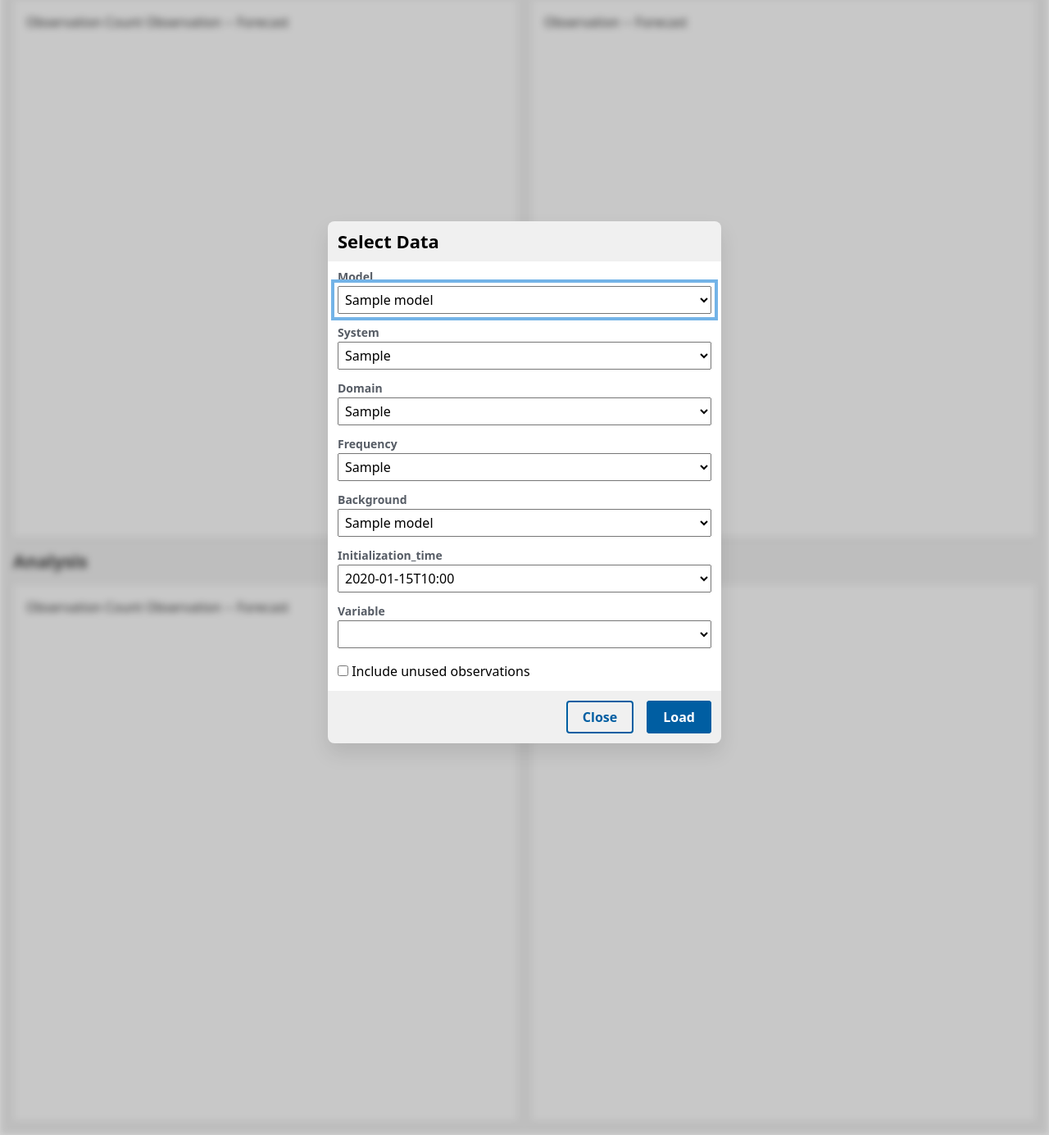
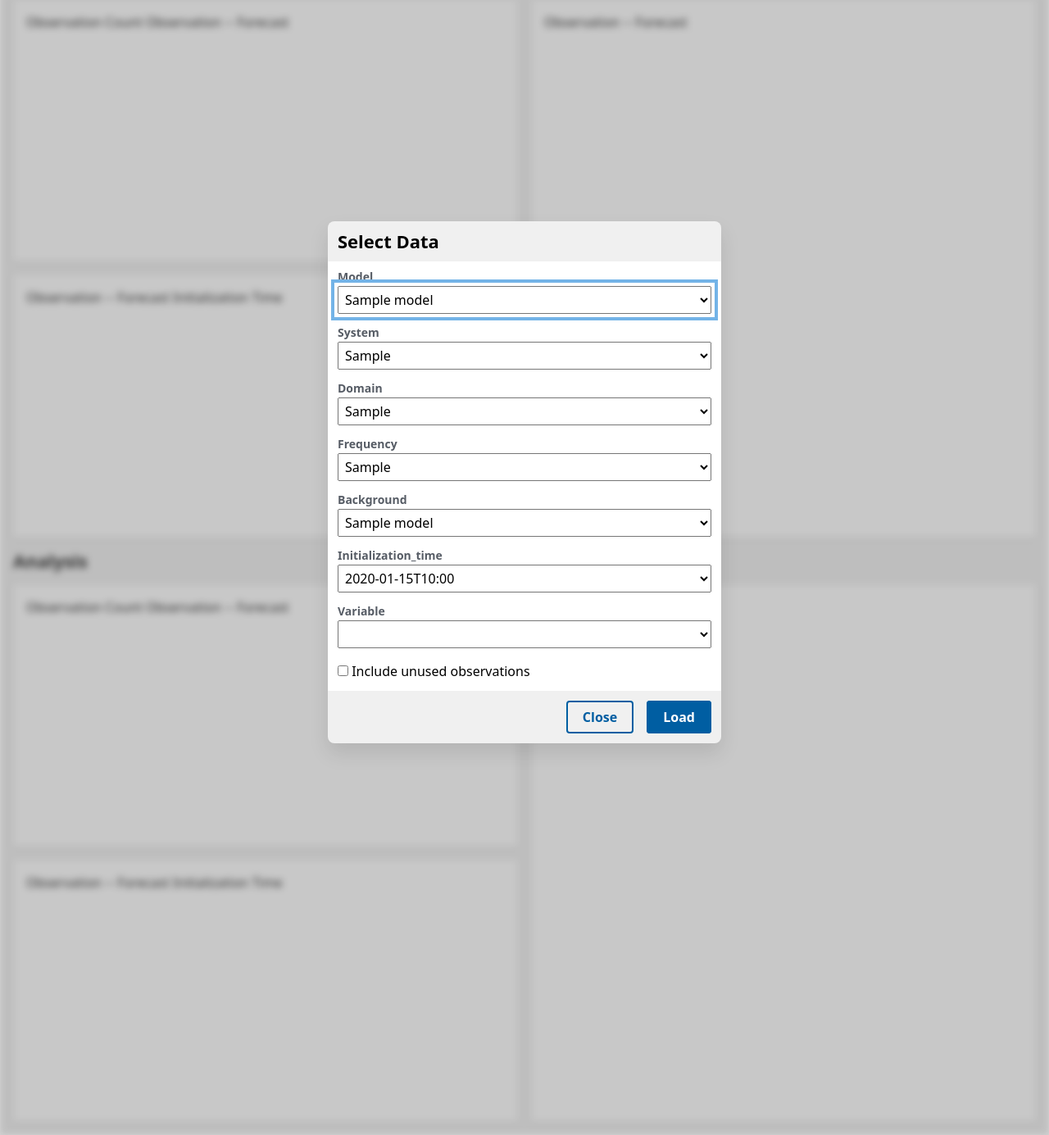
Before and after one commit to NOAA-GSL/unified-graphics, a Flask app: page / in a window 1280 px wide. Shown: the part 208-1593 px from the top of the page at 82% size. Run offline with Flask 3, Linux system fonts and the light colour scheme; tables that the repository leaves empty hold one stand-in row (values such as "Sample post").

Commit message:
Revert "Remove the time series for now"
This reverts commit 716a400ca63ac876f6c7dc4c3565d8c46cf134ad.

```diff
--- a/src/unified_graphics/templates/layouts/diag.html
+++ b/src/unified_graphics/templates/layouts/diag.html
@@ -22,11 +22,20 @@
           >Observation &minus; Forecast</color-ramp>
       </chart-container>
     {%- else -%}
-      <chart-container class="padding-2 radius-md bg-white shadow-1">
-        <span class="axis-y title" slot="title-y">Observation Count</span>
-        <chart-histogram id="distribution-{{ minim_loop }}" src="{{ dist_url[minim_loop] }}"></chart-histogram>
-        <span class="axis-x title" slot="title-x">Observation &minus; Forecast</span>
-      </chart-container>
+      <div class="grid">
+        <chart-container class="padding-2 radius-md bg-white shadow-1">
+          <span class="axis-y title" slot="title-y">Observation Count</span>
+          <chart-histogram id="distribution-{{ minim_loop }}" src="{{ dist_url[minim_loop] }}"></chart-histogram>
+          <span class="axis-x title" slot="title-x">Observation &minus; Forecast</span>
+        </chart-container>
+
+        <chart-container class="padding-2 radius-md bg-white shadow-1">
+          <span class="axis-y title" slot="title-y">Observation &minus; Forecast</span>
+          <chart-timeseries id="history-{{ minim_loop }}" src="{{ history_url[minim_loop] }}"
+            current="{{ form.get("initialization_time") }}"></chart-timeseries>
+          <span class="axis-x title" slot="title-x">Initialization Time</span>
+        </chart-container>
+      </div>
     {%- endif %}
 
     <chart-container class="padding-2 radius-md bg-white shadow-1">
```
